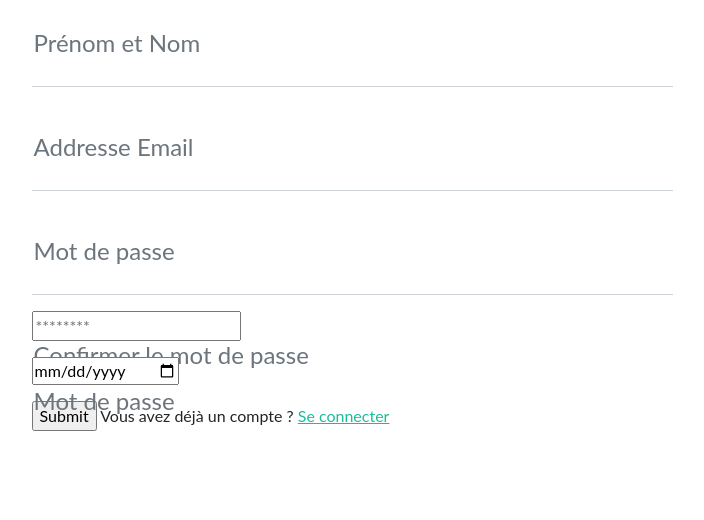
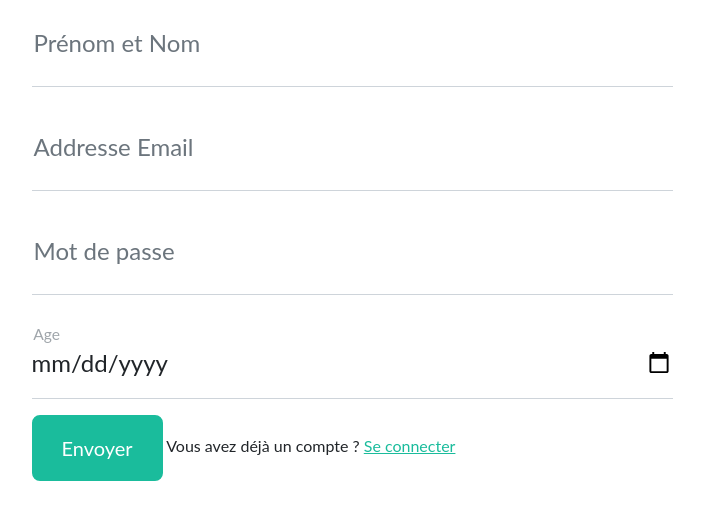
Before and after one commit to limastic/Pyckets, a Flask app: page /signup in a window 1280 px wide. Shown: the part 185-705 px from the top of the page, without its empty margins (288-992 px from the left). Run offline with Flask 2, Linux system fonts and the light colour scheme; data comes from the database, SQL or seed files in the repository; both versions use the stored data as it was before the commit; some libraries are stand-ins or nearby versions.

Commit message:
sign-up form ended

```diff
--- a/app.py
+++ b/app.py
@@ -1,4 +1,4 @@
-from ast import stmt
+from sqlalchemy import exc
 from flask import Flask, request
 from flask.templating import render_template
 from flask_sqlalchemy import SQLAlchemy
@@ -16,19 +16,15 @@ app.config.from_mapping(
     )
 
 class Profile(db.Model):  # Création de la table Profile avec sql al-chemy
-    id = db.Column(db.Integer, primary_key=True)
     first_name = db.Column(db.String(20))
     last_name = db.Column(db.String(20))
     age = db.Column(db.Integer)
     password = db.Column(db.String())
-    email = db.Column(db.String())
+    email = db.Column(db.String(), primary_key=True, unique=True)
 
     # la méthode __repr__ représente a quoi va ressembler un tuple de la relation
     def __repr__(self):
         return f"Name : {self.first_name}, Age: {self.age}"
-
-
-
 
 db.create_all()
 
@@ -61,18 +57,23 @@ def display_db():
 
 @app.route('/signup', methods=['GET', 'POST'])
 def signup():
-    # handle the POST request
+    # ceci sera effectuté après que le formulaire ait été validé
     if request.method == 'POST':
+        email = request.form.get('email')  # On récupère les valeurs dans le formulaire
         name = request.form.get('name')
         password = request.form.get('password')
-        email = request.form.get('email')
+        age = request.form.get('age')
         name = name.split()
-        print(name, type(name))
-        new_profile = Profile(id=None, first_name=name[0], last_name=name[1], age=None, password=password, email=email)
-        db.session.add(new_profile)
-        db.session.commit()
+        # on crée un nouveau profil avec ces valeurs
+        new_profile = Profile(first_name=name[0], last_name=name[1], age=age, password=password, email=email)
+        try:
+            db.session.add(new_profile)  # On les ajoute a la base de données
+            db.session.commit()
+        except exc.IntegrityError:  # si l'adresse email est déjà dans la base de données on affiche une erreur
+            return render_template('already_known.html')
         return render_template("signedup.html", name=name)
-        # otherwise handle the GET request
+    # au début on affiche la template de base
+    print(Profile.query.all())
     return render_template("signup.html")
 
 
--- a/static/scripts.js
+++ b/static/scripts.js
@@ -6,6 +6,26 @@
 //
 // Scripts
 //
+
+function getAge(dateString)
+{
+    var today = new Date();
+    var birthDate = new Date(dateString);
+    var age = today.getFullYear() - birthDate.getFullYear();
+    var m = today.getMonth() - birthDate.getMonth();
+    if (m < 0 || (m === 0 && today.getDate() < birthDate.getDate()))
+    {
+        age--;
+    }
+    return age;
+}
+
+function verify(contactForm){
+    var age = getAge(document.contactForm.input.value);
+    if (age <= 17) {
+        alert("Vous n'avez pas l'âge requis")
+    }
+}
 
 window.addEventListener('DOMContentLoaded', event => {
 
--- a/templates/signup.html
+++ b/templates/signup.html
@@ -24,38 +24,33 @@
                     <form id="contactForm" method="POST">
                         <!-- Name input-->
                         <div class="form-floating mb-3">
-                            <input class="form-control" name='name' id="name" type="text" placeholder="Entrez votre nom et prénom" data-sb-validations="required" />
+                            <input class="form-control" name='name' id="name" type="text" placeholder="Entrez votre nom et prénom" data-sb-validations="required" required/>
                             <label for="name">Prénom et Nom</label>
                             <div class="invalid-feedback" data-sb-feedback="name:required">Une identité est requise.</div>
                         </div>
                         <!-- Email address input-->
                         <div class="form-floating mb-3">
-                            <input class="form-control" name='email' id="email" type="email" placeholder="nom@exemple.com" data-sb-validations="required,email" />
+                            <input class="form-control" name='email' id="email" type="email" placeholder="nom@exemple.com" data-sb-validations="required,email" required/>
                             <label for="email">Addresse Email</label>
                             <div class="invalid-feedback" data-sb-feedback="email:required">Une adresse email est requise.</div>
                             <div class="invalid-feedback" data-sb-feedback="email:email">L'adresse email est invalide.</div>
                         </div>
                         <!-- Password-->
                         <div class="form-floating mb-3">
-                            <input data_bv_identical="true" data-bv-identical-field="password-confirm" data-bv-identical-message="Les mots de passe ne correspondent pas" class="form-control" id="password" name='password' type="password" placeholder="********" data-sb-validations="required" />
+                            <input data_bv_identical="true" data-bv-identical-field="password-confirm" data-bv-identical-message="Les mots de passe ne correspondent pas" class="form-control" id="password" name='password' type="password" placeholder="********" data-sb-validations="required" required/>
                             <label for="password">Mot de passe</label>
                             <div class="invalid-feedback" data-sb-feedback="password:required">Un mot de passe est requis.</div>
                         </div>
-                        <!--Confirm Password-->
-                        <div class="form-floating mb-3">
-                            <input data_bv_identical="true" data-bv-identical-field="password" data-bv-identical-message="Les mots de passe ne correspondent pas" placeholder="********" data-sb-validations="required">
-                            <label for="password-confirm">Confirmer le mot de passe</label>
-                            <div class="invalid-feedback" data-sb-feedback="password-confirm:required">Confirmez le mot de passe.</div>
-                        </div>
                         <!-- Age -->
                         <div class="form-floating mb-3">
-                            <input name='age' id="age" type="date" data-sb-validations="required">
-                            <label for="password">Mot de passe</label>
+                            <input name='age' id="age" type="date" data-sb-validations="required" class="form-control" required>
+                            <label for="age">Age</label>
                             <div class="invalid-feedback" data-sb-feedback="password:required">Un age est requis.</div>
                         </div>
-                        <!-- <button class="btn btn-primary btn-xl disabled" id="submitButton" type="submit">Envoyer</button> -->
-                        <input type='submit'>
-                        <span class='float-right'>Vous avez déjà un compte ? <a href="signin">Se connecter</a></span>
+                        <div>
+                            <button class="btn btn-primary btn-xl float start" id="submitButton" type="submit">Envoyer</button>
+                            <span class="float end">Vous avez déjà un compte ? <a href="signin">Se connecter</a></span>
+                        </div>
                     </form>
 
                 </div>
```
Also changed, not shown: templates/already_known.html (added, +23 -0 lines), database/site.db, problèmes/Problemes solutions.txt (renamed from Problemes solutions.txt).
